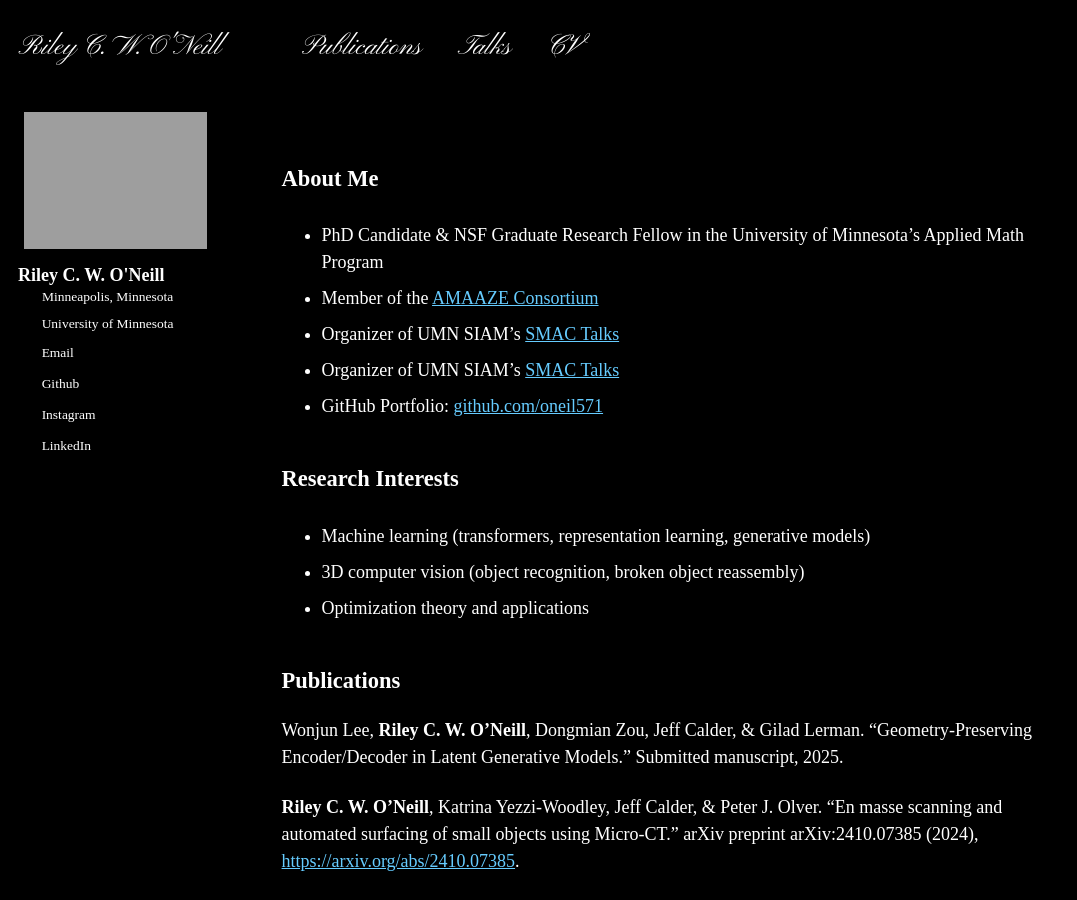
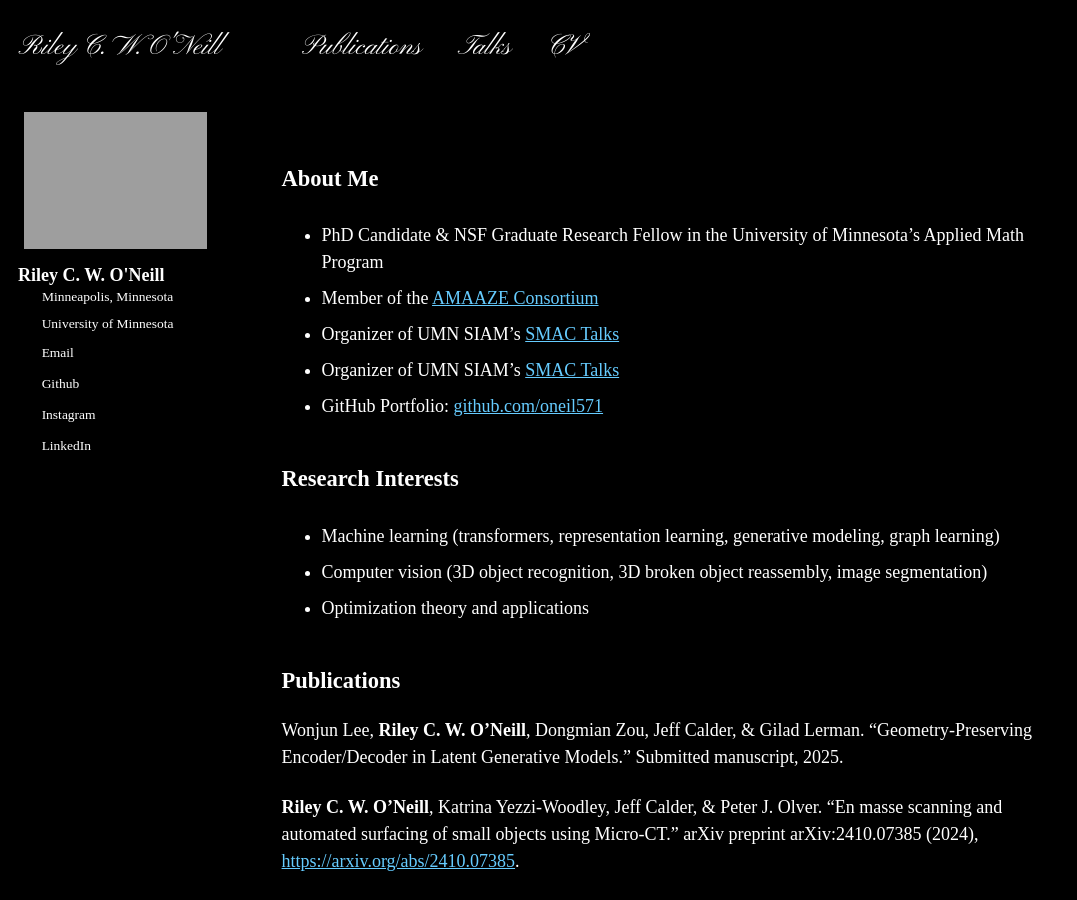
Before and after one commit to oneil571/oneil571.github.io, a Jekyll site: the page built from _pages/about.md, in a window 1280 px wide and 900 px high. Shown: the whole window, without its empty margins (0-1077 px from the left). Built offline with Jekyll 4.4.1, drawn with Linux system fonts in a browser that asks for light colours.

Commit message:
Update about.md

```diff
--- a/_pages/about.md
+++ b/_pages/about.md
@@ -16,8 +16,8 @@ redirect_from:
 
 
 ## **Research Interests**
-- Machine learning (transformers, representation learning, generative models)
-- 3D computer vision (object recognition, broken object reassembly)
+- Machine learning (transformers, representation learning, generative modeling, graph learning)
+- Computer vision (3D object recognition, 3D broken object reassembly, image segmentation)
 - Optimization theory and applications
 
 ## **Publications**
```
Also changed, not shown: other parts of _pages/about.md (+0 -2 lines).
